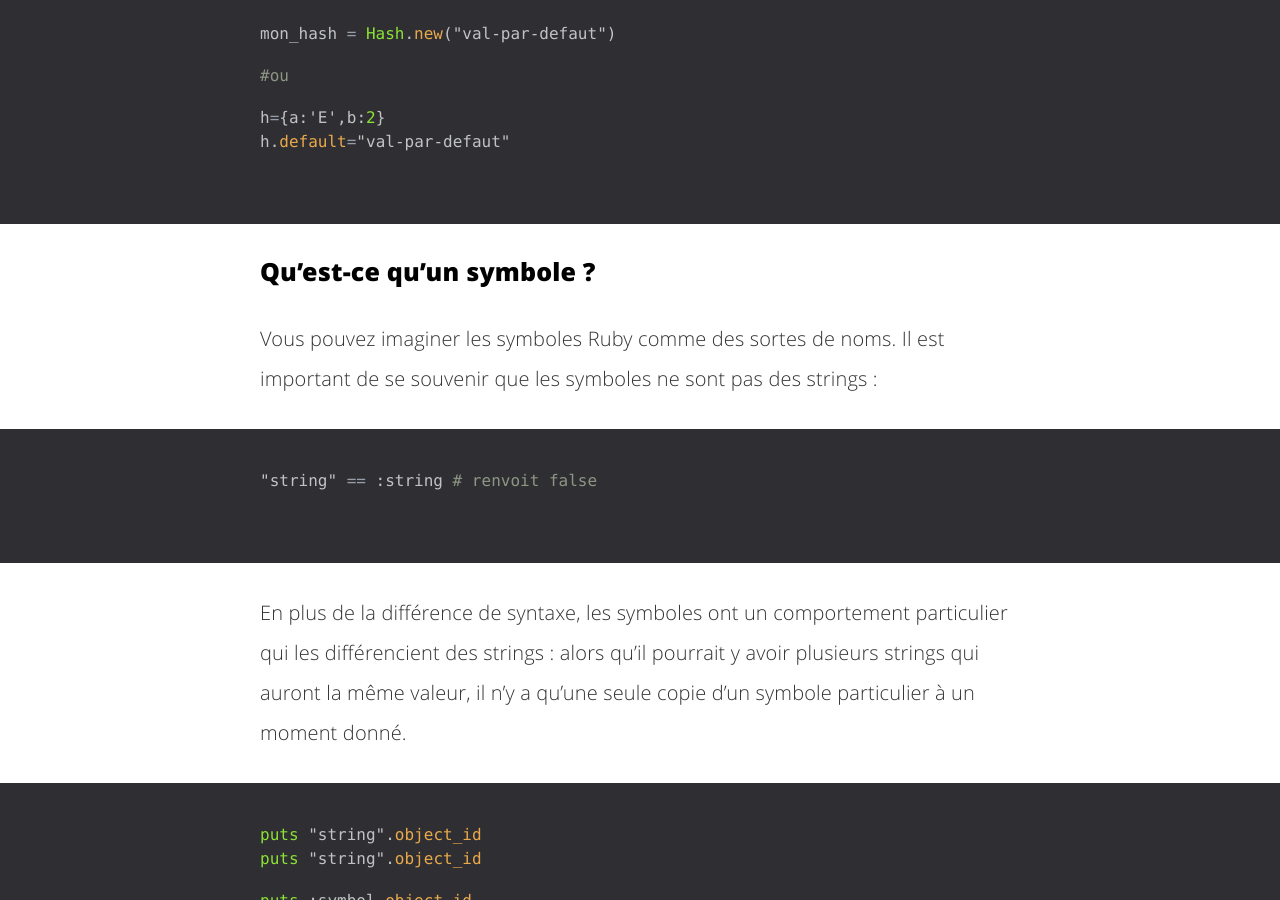
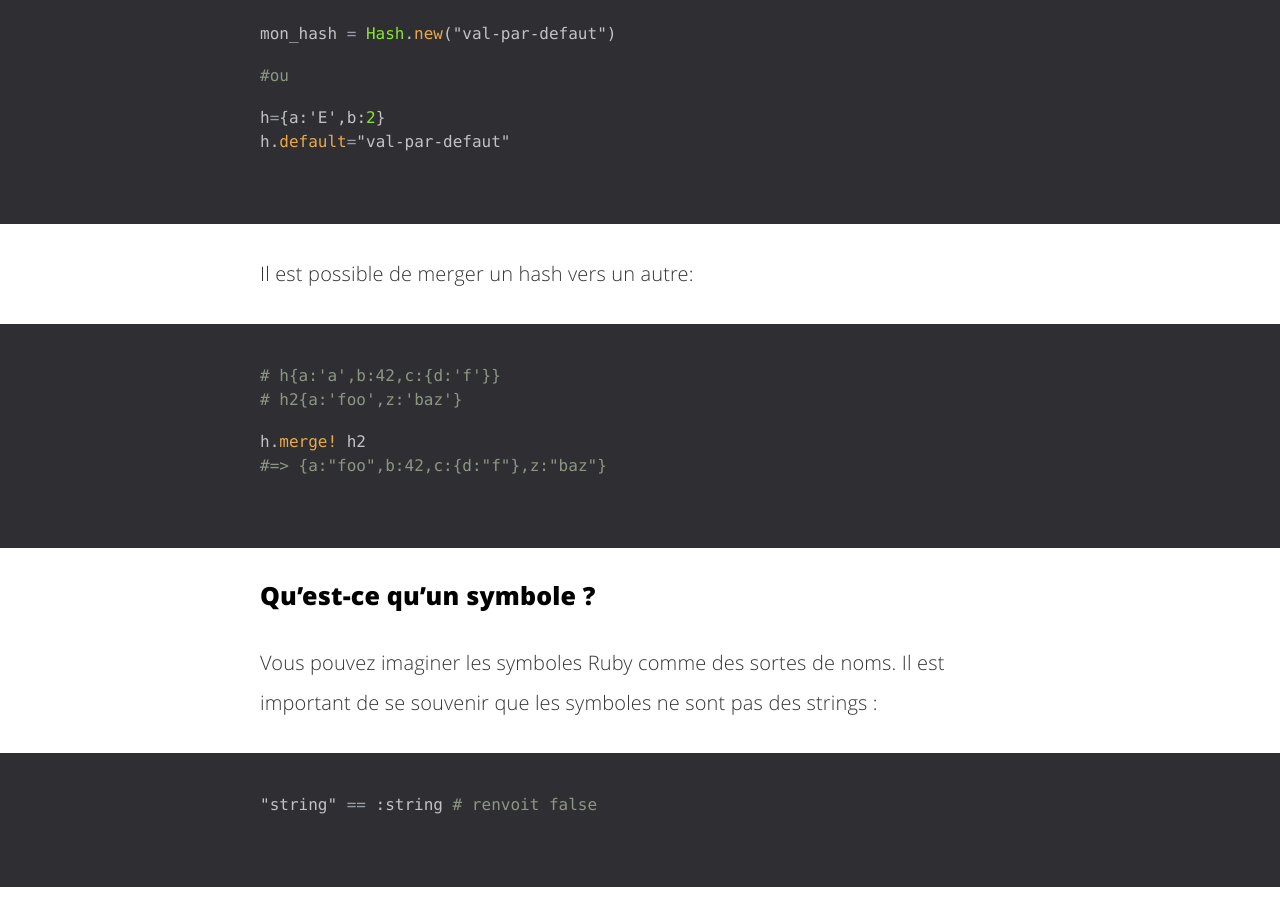
Before and after one commit to fasca/fasca.github.io, a Jekyll site: the page built from _posts/2016-10-26-ruby.md, in a window 1280 px wide and 900 px high, scrolled down 27571 px. Built offline with Jekyll 4.4.1, drawn with Linux system fonts in a browser that asks for light colours; comment, search, counter and statistics services are not loaded.

Commit message:
Update 2016-10-26-ruby.md

````diff
--- a/_posts/2016-10-26-ruby.md
+++ b/_posts/2016-10-26-ruby.md
@@ -715,6 +715,16 @@ mon_hash = Hash.new("val-par-defaut")
 
 h={a:'E',b:2}
 h.default="val-par-defaut"
+```
+
+Il est possible de merger un hash vers un autre:
+
+```ruby
+# h{a:'a',b:42,c:{d:'f'}}
+# h2{a:'foo',z:'baz'}
+
+h.merge! h2
+#=> {a:"foo",b:42,c:{d:"f"},z:"baz"}
 ```
 
 ### Qu'est-ce qu'un symbole ?
````
